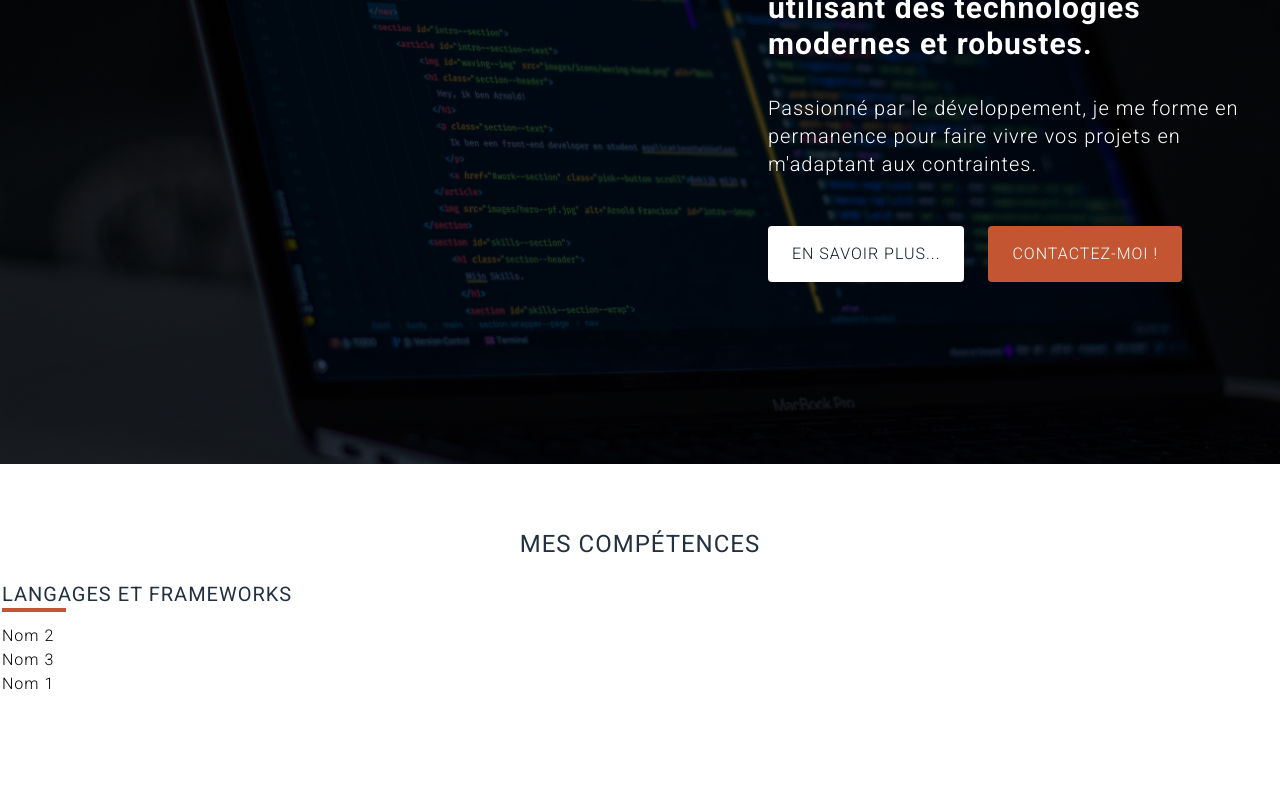
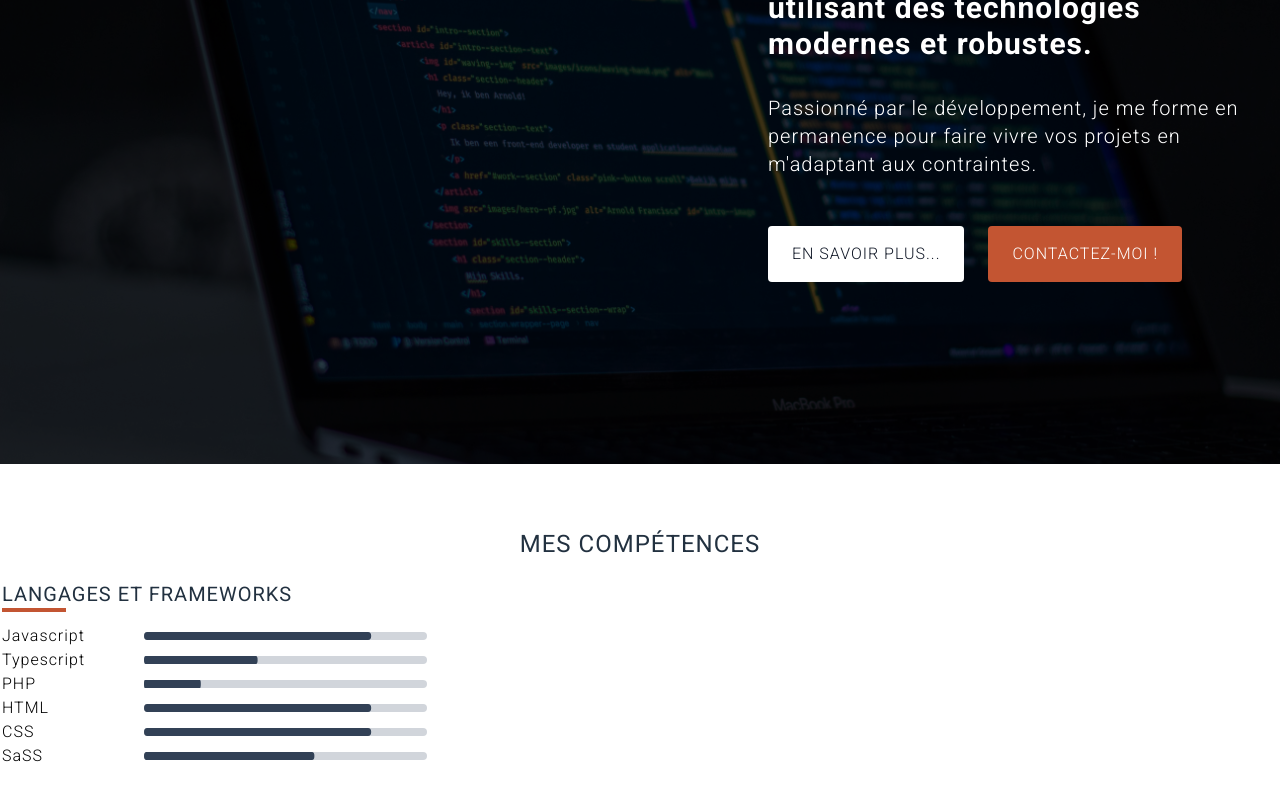
Before and after one commit to bmelicque/portfolio, a Next.js app: page / in a window 1280 px wide. Shown: the part 336-1136 px from the top of the page. Before the commit the page ends 1096 px from the top, so only its background shows below. Built offline with nearby package versions, Linux system fonts and the light colour scheme.

Commit message:
Some data and progress bars

```diff
--- a/components/profile.tsx
+++ b/components/profile.tsx
@@ -1,16 +1,20 @@
 import { Heading, SubHeading } from "./headings";
+import { Skill, LANGUAGES } from "../lib/data/skills";
 
 // Skill Item
-interface Skill {
-	icon?: string;
-	name: string;
-	value: number;
-}
-
 function Skill({ icon, name, value }: Skill) {
 	return (
-		<li>
-			{name} {value}
+		<li className="grid grid-cols-12 items-center">
+			<span className="col-span-4">
+				{!!icon && <i>I</i>}
+				{name}
+			</span>
+			<span className="col-span-8 relative inline-block bg-gray-300 h-2 rounded">
+				<span
+					className="absolute inline-block bg-primary h-2 w-full rounded origin-left"
+					style={{ transform: `scaleX(${value / 100})` }}
+				></span>
+			</span>
 		</li>
 	);
 }
@@ -26,8 +30,8 @@ function SkillList({ category, skills }: SkillList) {
 		<section>
 			<SubHeading>{category}</SubHeading>
 			<ul>
-				{skills.map(({ name, value }) => (
-					<Skill name={name} value={value} />
+				{skills.map(({ icon, name, value }) => (
+					<Skill key={name} icon={icon} name={name} value={value} />
 				))}
 			</ul>
 		</section>
@@ -40,23 +44,9 @@ export default function Profile() {
 		<section className="container mx-auto py-16 px-0.5">
 			<Heading>Mes compétences</Heading>
 
-			<SkillList
-				category="Langages et frameworks"
-				skills={[
-					{
-						name: "Nom",
-						value: 2,
-					},
-					{
-						name: "Nom",
-						value: 3,
-					},
-					{
-						name: "Nom",
-						value: 1,
-					},
-				]}
-			/>
+			<div id="skills-container" className="grid grid-cols-3">
+				<SkillList category="Langages et frameworks" skills={LANGUAGES} />
+			</div>
 		</section>
 	);
 }
--- /dev/null
+++ b/lib/data/skills.ts
@@ -0,0 +1,32 @@
+export interface Skill {
+	icon?: string;
+	name: string;
+	value: number;
+}
+
+export const LANGUAGES: Skill[] = [
+	{
+		name: "Javascript",
+		value: 80,
+	},
+	{
+		name: "Typescript",
+		value: 40,
+	},
+	{
+		name: "PHP",
+		value: 20,
+	},
+	{
+		name: "HTML",
+		value: 80,
+	},
+	{
+		name: "CSS",
+		value: 80,
+	},
+	{
+		name: "SaSS",
+		value: 60,
+	},
+];
```
